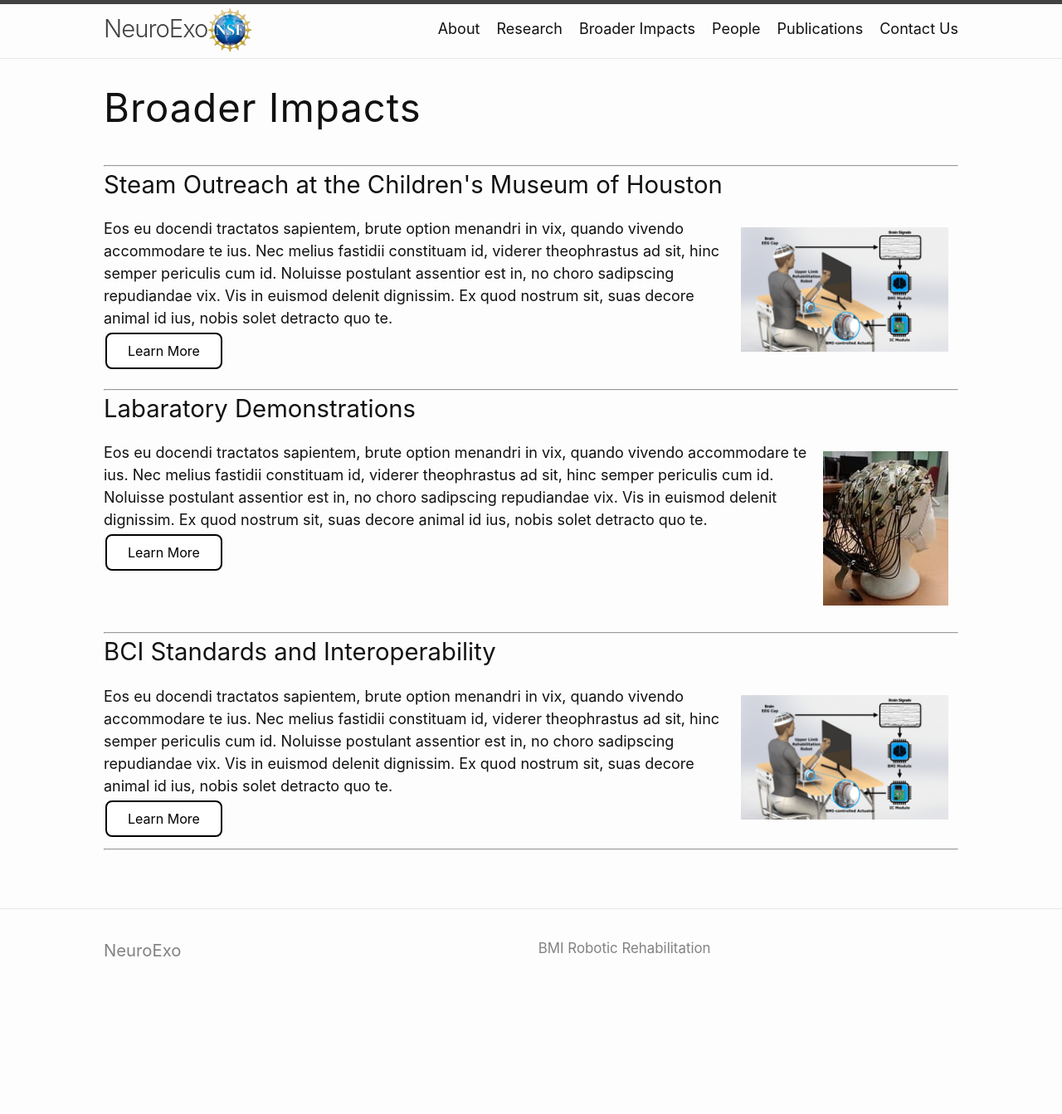
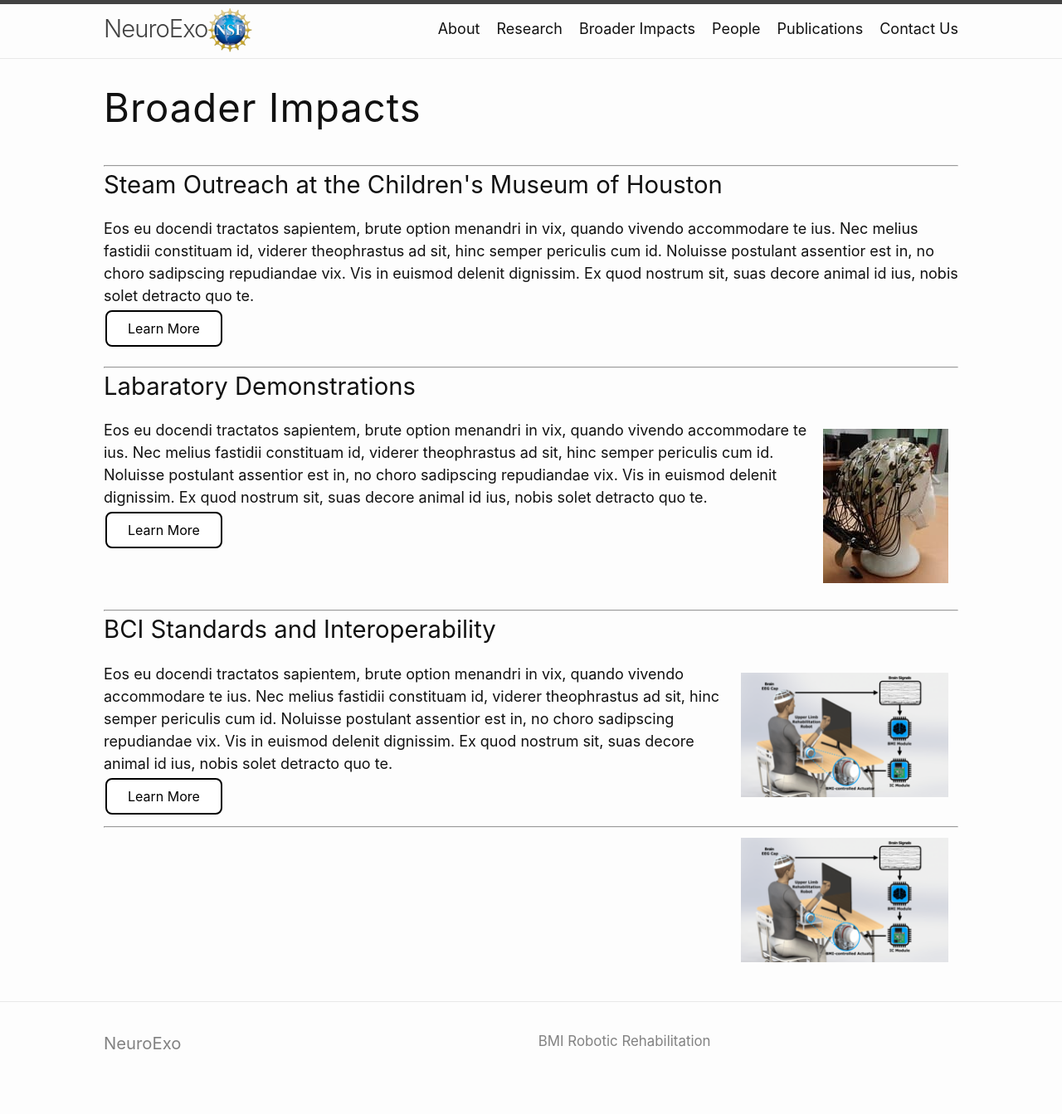
Before and after one commit to arcraik/neuroexo-website, a Jekyll site: the page built from impacts.md, in a window 1280 px wide. Shown: the whole page at 83% size. Built offline with Jekyll 4.4.1, drawn with Linux system fonts in a browser that asks for light colours; before the commit the page ends 1231 px from its top, so only the background shows below that.

Commit message:
Update impacts.md

```diff
--- a/impacts.md
+++ b/impacts.md
@@ -6,7 +6,6 @@ permalink: /impacts/
 <div class="section">
 <hr>
 <h3>Steam Outreach at the Children's Museum of Houston</h3>
-<img class="section" src="/assets/newfigure.png" alt="Test" align="right" height="150" width="250" />
 Eos eu docendi tractatos sapientem, brute option menandri in vix, quando vivendo accommodare te ius. Nec melius fastidii constituam id, viderer theophrastus ad sit, hinc semper periculis cum id. Noluisse postulant assentior est in, no choro sadipscing repudiandae vix. Vis in euismod delenit dignissim. Ex quod nostrum sit, suas decore animal id ius, nobis solet detracto quo te.
 <br>
 <a href="/artifacts/" class="button" >Learn More</a>
@@ -31,3 +30,4 @@ Eos eu docendi tractatos sapientem, brute option menandri in vix, quando vivendo
 <br>
 </div>
 <hr>
+<img class="section" src="/assets/newfigure.png" alt="Test" align="right" height="150" width="250" />
```
